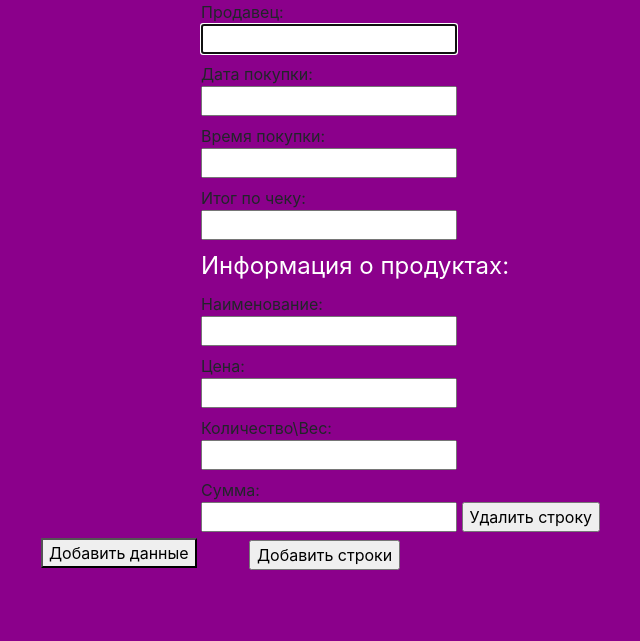
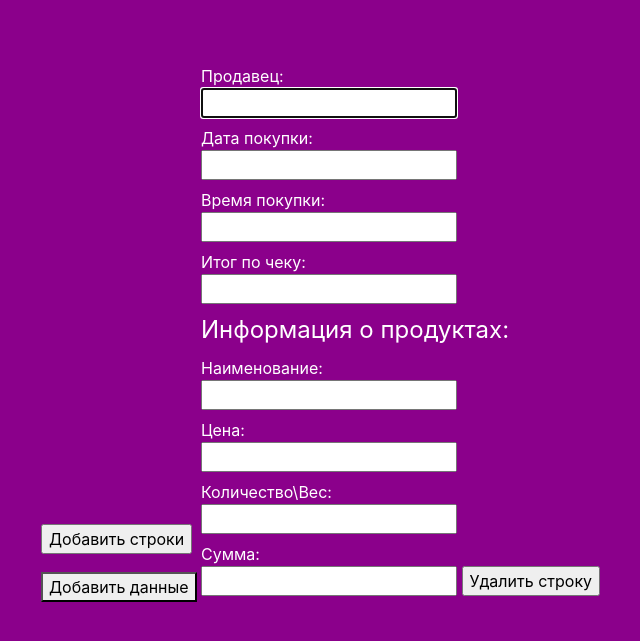
Before and after one commit to TurtleOld/budget_interface_flask, a Flask app: template templates/adding_receipt.html in a window 1280 px wide. Shown: the top 641 px of the page, without its empty margins (189-829 px from the left). Run offline with Flask 2, Linux system fonts and the light colour scheme; the template is opened without the code that fills it, so the values that code supplies are empty; parts of the project's set-up code (start-up, migrations or seed data) failed here and were passed over; some libraries are stand-ins or nearby versions.

Commit message:
добавил стили для подписей инпутов и поправил положение кнопки добавление строк

```diff
--- a/static/css/adding_receipt.css
+++ b/static/css/adding_receipt.css
@@ -13,6 +13,10 @@ form {
     margin: 0 auto;
 }
 
+.form_adding_receipt {
+    margin-top: 4rem;
+}
+
 .title_information_product {
     color: white;
 }
@@ -24,5 +28,11 @@ form {
 }
 
 .adding_block {
-    margin-left: 3rem;
+    position: absolute;
+    margin-left: -10rem;
+    margin-top: -5rem;
 }
+
+label.info {
+    color: white;
+}
```
